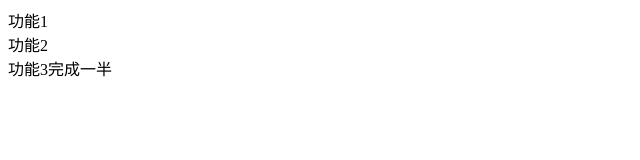
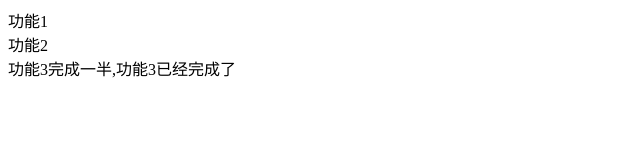
Before and after one commit to jiangjiangjiang1920068976/test2, a plain HTML site: page index.html in a window 1280 px wide. Shown: the whole page, without its empty margins (0-640 px from the left). Drawn offline with Linux system fonts and the light colour scheme.

Commit message:
功能3已经完成了

```diff
--- a/index.html
+++ b/index.html
@@ -9,6 +9,6 @@
 <body>
     <div>功能1</div>
     <div>功能2</div>
-    <div>功能3完成一半</div>
+    <div>功能3完成一半,功能3已经完成了</div>
 </body>
 </html>
```
